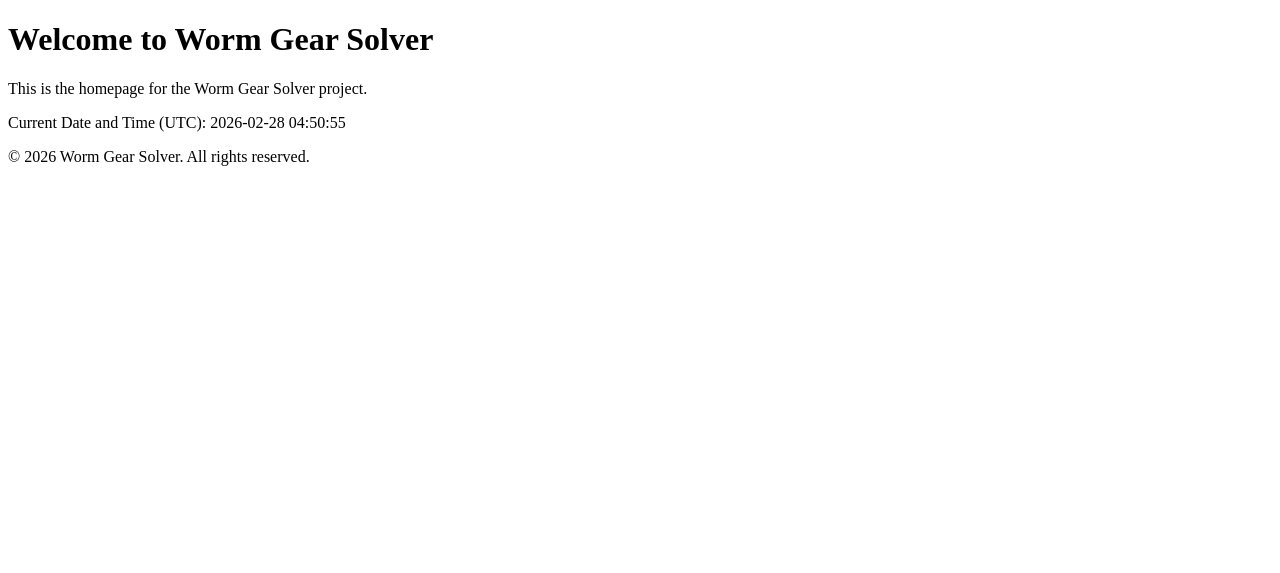
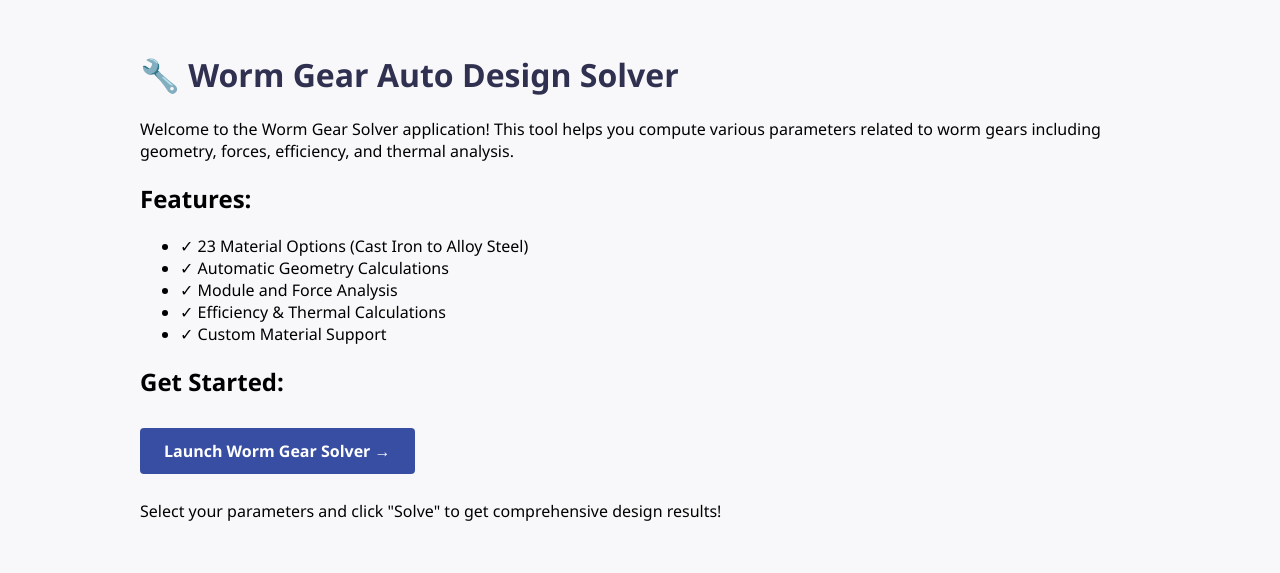
Before and after one commit to somalingv-ship-it/worm-gear-solver-pages, a plain HTML site: page index.html in a window 1280 px wide. Drawn offline with Linux system fonts and the light colour scheme.

Commit message:
Add GitHub Pages index.html

```diff
--- a/index.html
+++ b/index.html
@@ -1,20 +1 @@
-<!DOCTYPE html>
-<html lang="en">
-<head>
-    <meta charset="UTF-8">
-    <meta name="viewport" content="width=device-width, initial-scale=1.0">
-    <title>Welcome to Worm Gear Solver</title>
-</head>
-<body>
-    <header>
-        <h1>Welcome to Worm Gear Solver</h1>
-    </header>
-    <main>
-        <p>This is the homepage for the Worm Gear Solver project.</p>
-        <p>Current Date and Time (UTC): 2026-02-28 04:50:55</p>
-    </main>
-    <footer>
-        <p>&copy; 2026 Worm Gear Solver. All rights reserved.</p>
-    </footer>
-</body>
-</html>
+<!DOCTYPE html><html lang="en"><head><meta charset="UTF-8"><meta name="viewport" content="width=device-width, initial-scale=1.0"><title>Worm Gear Solver</title><style>body{font-family:Segoe UI,Arial,sans-serif;background:#f8f8fa;padding:2em;max-width:1000px;margin:0 auto}h1{color:#303050}a{color:#374ea3;text-decoration:none;font-weight:bold}a:hover{text-decoration:underline}.button{display:inline-block;padding:12px 24px;background:#374ea3;color:white;border-radius:4px;margin:10px 0;text-decoration:none}.button:hover{background:#203179}</style></head><body><h1>🔧 Worm Gear Auto Design Solver</h1><p>Welcome to the Worm Gear Solver application! This tool helps you compute various parameters related to worm gears including geometry, forces, efficiency, and thermal analysis.</p><h2>Features:</h2><ul><li>✓ 23 Material Options (Cast Iron to Alloy Steel)</li><li>✓ Automatic Geometry Calculations</li><li>✓ Module and Force Analysis</li><li>✓ Efficiency & Thermal Calculations</li><li>✓ Custom Material Support</li></ul><h2>Get Started:</h2><p><a href="solver.html" class="button">Launch Worm Gear Solver →</a></p><p>Select your parameters and click "Solve" to get comprehensive design results!</p></body></html>
```
